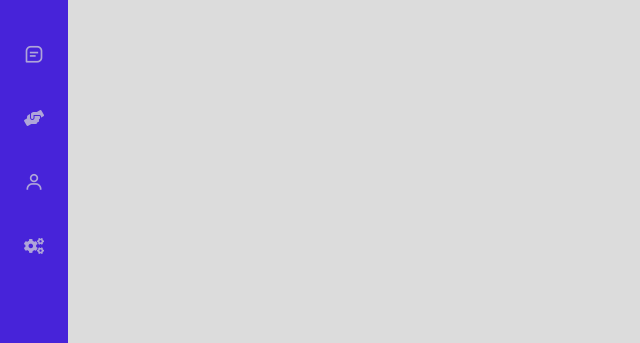
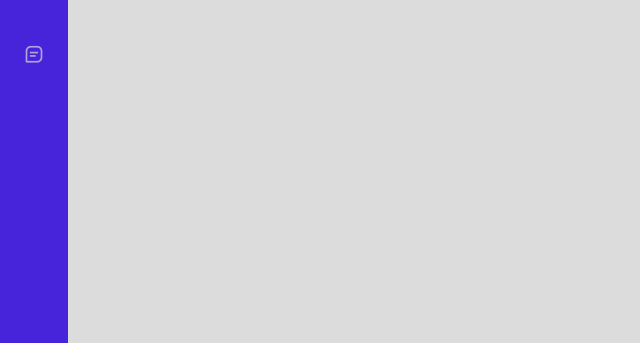
Before and after one commit to marz-20/OPD, a PHP site: page /OnlinePizzaDelivery/admin/index.php in a window 1280 px wide. Shown: the part 246-589 px from the top of the page, without its empty margins (0-640 px from the left). Run offline with PHP 8.4, Linux system fonts and the light colour scheme; a user stored in the database is signed in; some libraries are stand-ins or nearby versions.

Commit message:
Commit with some changes

```diff
--- a/admin/partials/_nav.php
+++ b/admin/partials/_nav.php
@@ -33,18 +33,18 @@
                       <i class='bx bx-message-square-detail nav__icon' ></i>
                       <span class="nav__name">Menu</span>
                     </a>
-                    <a href="index.php?page=contactManage" class="nav__link nav-contactManage">
+                    <!-- <a href="index.php?page=contactManage" class="nav__link nav-contactManage">
                       <i class="fas fa-hands-helping"></i>
                       <span class="nav__name">contact Info</span>
-                    </a>
-                    <a href="index.php?page=userManage" class="nav__link nav-userManage">
+                    </a> -->
+                    <!-- <a href="index.php?page=userManage" class="nav__link nav-userManage">
                       <i class='bx bx-user nav__icon' ></i>
                       <span class="nav__name">Users</span>
-                    </a>
-                    <a href="index.php?page=siteManage" class="nav__link nav-siteManage">
+                    </a> -->
+                    <!-- <a href="index.php?page=siteManage" class="nav__link nav-siteManage">
                       <i class="fas fa-cogs"></i>
                       <span class="nav__name">Site Settings</span>
-                    </a>
+                    </a> -->
                 </div>
             </div>
             <a href="partials/_logout.php" class="nav__link">
```
Also changed, not shown: partials/_nav.php (+5 -3 lines).
